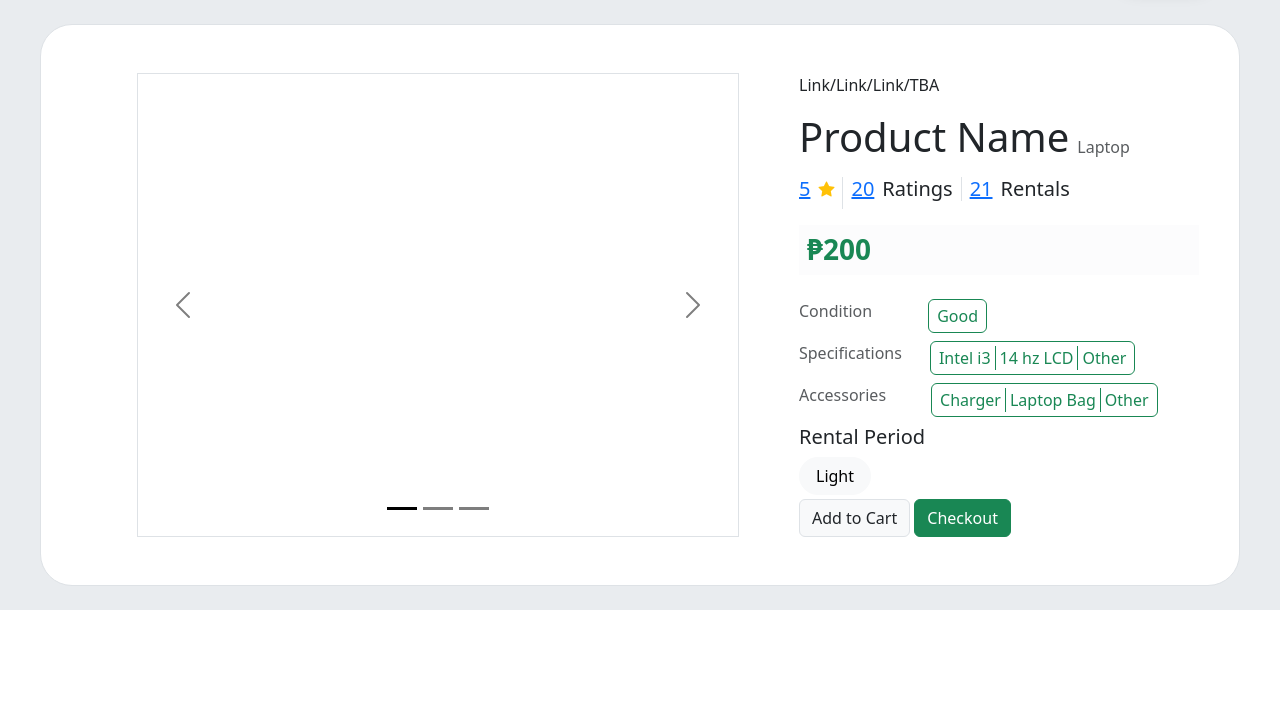
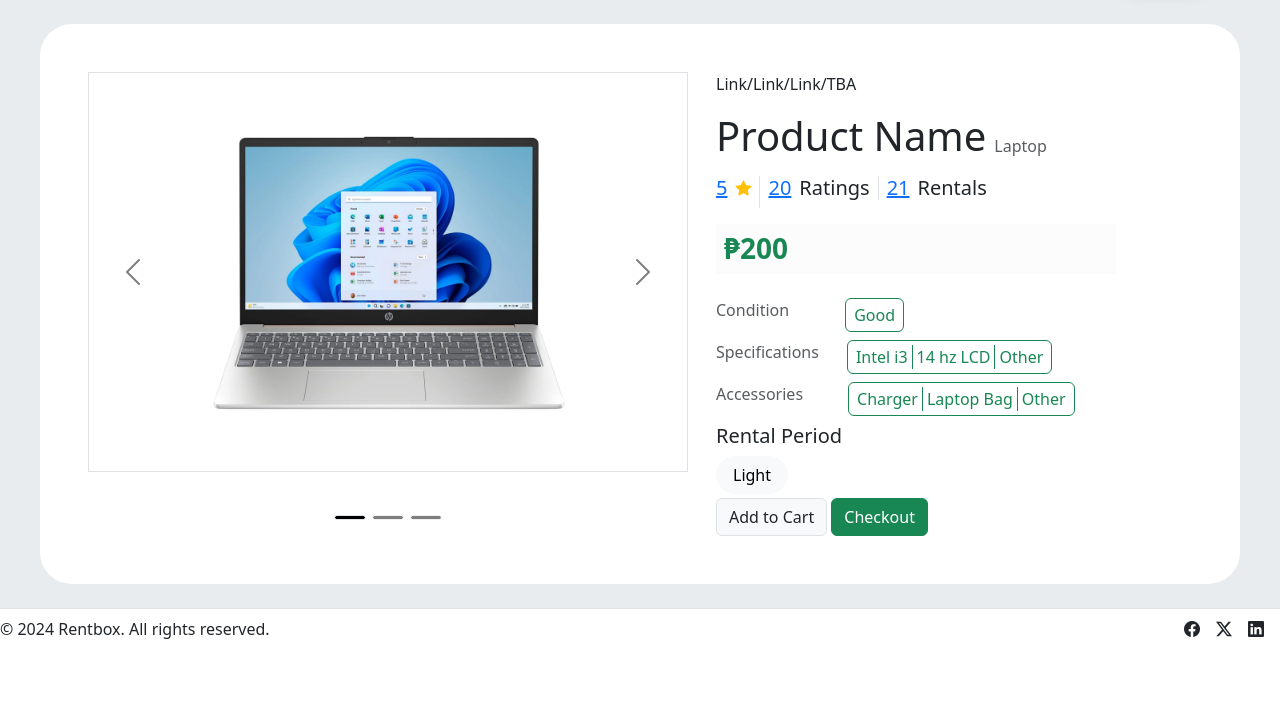
Before and after one commit to moonstarring/rb, a PHP site: page /renter/item.php in a window 1280 px wide. Shown: the part 91-800 px from the top of the page. Run offline with PHP 8.4, Linux system fonts and the light colour scheme.

Commit message:
update item.php
carousel

```diff
--- a/renter/item.php
+++ b/renter/item.php
@@ -7,7 +7,8 @@
         <link rel="icon" type="image/png" href="../images/rb logo white.png">
         <link href="vendor/bootstrap-5.3.3/dist/css/bootstrap.min.css" rel="stylesheet" />
         <link rel="stylesheet" href="../vendor/font/bootstrap-icons.css">
-        <link rel="stylesheet" href="other.css">
+        <link rel="stylesheet" href="carousel.css">
+        <link rel="stylesheet" href="../other.css">
     </head>
     <body>
     <?php
@@ -24,33 +25,42 @@
     </div>
 
     <div class="bg-body-secondary p-4">
-        <main class="border bg-body mx-3 p-5 rounded-5 d-flex flex-row">
+        <main class="bg-body mx-3 p-5 rounded-5 d-flex flex-row">
 
-            <div id="carousel" class="carousel carousel-dark slide border mx-5">
+        <div id="carouselIndicator" class="carousel carousel-dark slide me-3">
             <div class="carousel-indicators">
-                    <button type="button" data-bs-target="#carousel" data-bs-slide-to="0" class="active" aria-current="true" aria-label="Slide 1"></button>
-                    <button type="button" data-bs-target="#carousel" data-bs-slide-to="1" aria-label="Slide 2"></button>
-                    <button type="button" data-bs-target="#carousel" data-bs-slide-to="2" aria-label="Slide 3"></button>
+                <button type="button" data-bs-target="#carouselIndicator" data-bs-slide-to="0" class="active border rounded" aria-current="true" aria-label="Slide 1"></button>
+                <button type="button" data-bs-target="#carouselIndicator" data-bs-slide-to="1" class="border rounded" aria-label="Slide 2 rounded"></button>
+                <button type="button" data-bs-target="#carouselIndicator" data-bs-slide-to="2" class="border rounded" aria-label="Slide 3 rounded"></button>
             </div>
-                    <div class="carousel-inner d-flex" style="width: 600px; height: 300px;">
-                        <div class="carousel-item active" data-bs-interval="10000">
-                            <img src="../images/laptop.png" alt="image">
-                        </div>
-                        <div class="carousel-item" data-bs-interval="2000">
-                            <img src="../images/laptop.png" alt="image">
+            <div class="carousel-inner border" style="width:600px; height:400px;">
+                <div class="carousel-item active">
+                <img src="includes/images/laptop.png" alt="..." class="" style="object-fit:contain; width:600px; height:400px;">
                 </div>
                 <div class="carousel-item">
-                            <img src="../images/laptop.png" alt="image">
+                <img src="includes/images/surface.jpg" alt="..." class="" style="object-fit:contain; width:600px; height:400px;">
+                </div>
+                <div class="carousel-item">
+                <img src="includes/images/laptop.png" alt="..." class="" style="object-fit:contain; width:600px; height:400px;">
                 </div>
             </div>
-                <button class="carousel-control-prev" type="button" data-bs-target="#carousel" data-bs-slide="prev">
-                  <span class="carousel-control-prev-icon rounded-circle" aria-hidden="true"></span>
+            <div class="d-flex">
+
+            </div>
+
+            <button class="carousel-control-prev" type="button" data-bs-target="#carouselIndicator" data-bs-slide="prev">
+                <div class="d-flex align-items-center position-absolute top-0" style="width: auto; height: 400px;">
+                <span class="carousel-control-prev-icon" aria-hidden="true"></span>
                 <span class="visually-hidden">Previous</span>
+                </div>
             </button>
-                <button class="carousel-control-next" type="button" data-bs-target="#carousel" data-bs-slide="next">
+            <button class="carousel-control-next" type="button" data-bs-target="#carouselIndicator" data-bs-slide="next">
+                <div class="d-flex align-items-center position-absolute top-0" style="width: auto; height: 400px;">
                 <span class="carousel-control-next-icon" aria-hidden="true"></span>
                 <span class="visually-hidden">Next</span>
+                </div>
             </button>
+
         </div>
 
 
@@ -110,6 +120,17 @@
 
         </main>
     </div>
+
+    <footer class="">
+        <div class="d-flex flex-column flex-sm-row justify-content-between py-2 border-top">
+            <p>© 2024 Rentbox. All rights reserved.</p>
+            <ul class="list-unstyled d-flex pe-3">
+            <li class="ms-3"><a href=""><i class="bi bi-facebook text-body"></i></a></li>
+            <li class="ms-3"><a href=""><i class="bi bi-twitter-x text-body"></i></a></li>
+            <li class="ms-3"><a href=""><i class="bi bi-linkedin text-body"></i></a></li>
+            </ul>
+        </div>
+    </footer>
 </body>
 <script src="../vendor/bootstrap-5.3.3/dist/js/bootstrap.bundle.min.js"></script>
 <script>
```
Also changed, not shown: renter/carousel.css (added), renter/includes/images/laptop.png (added), renter/includes/images/surface.jpg (added). Lines whose indentation alone changed are shown as unchanged.
